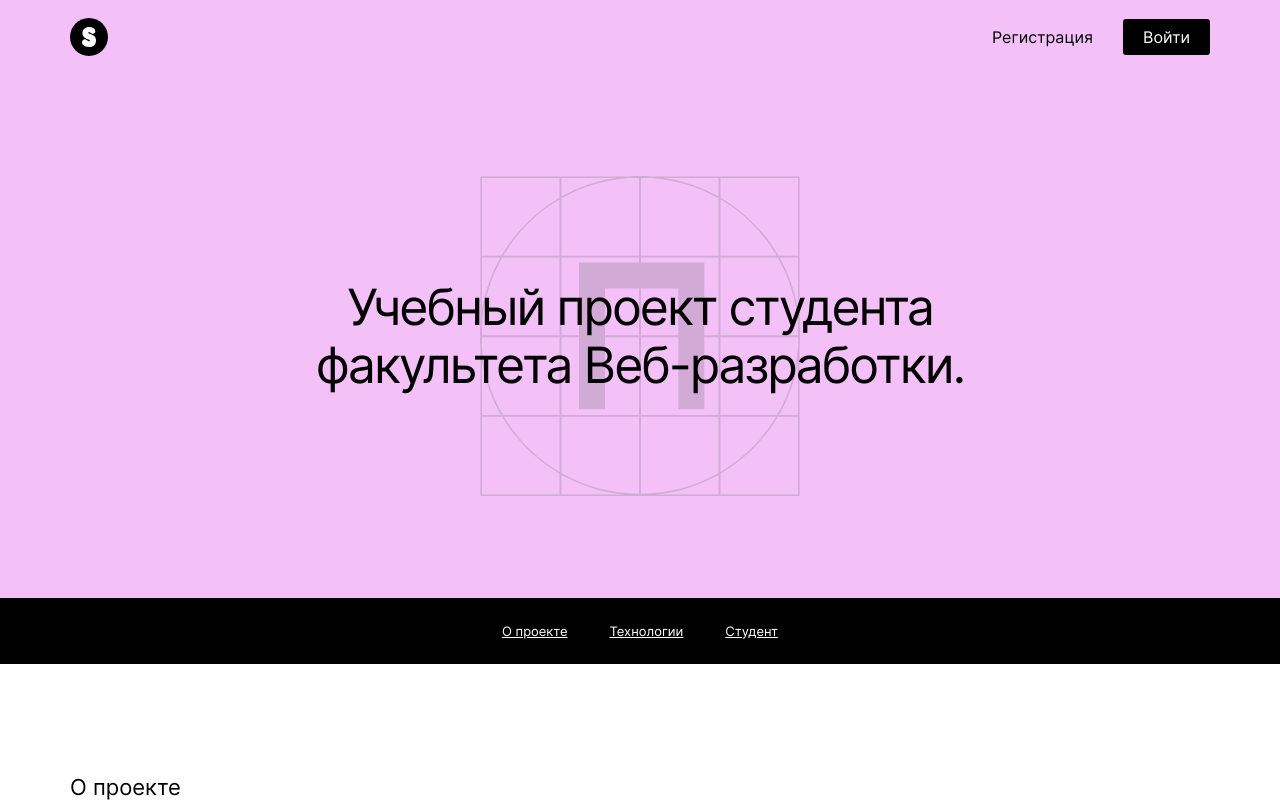
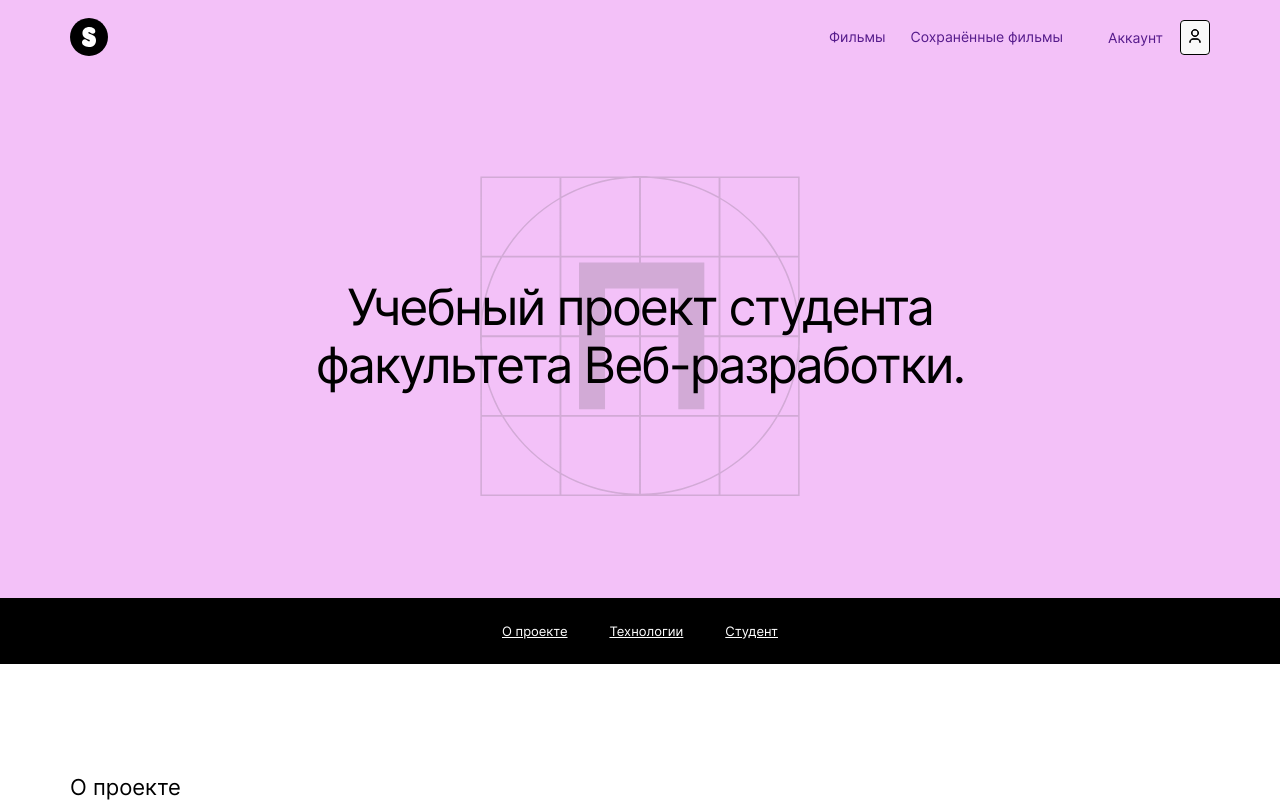
Before and after one commit to kronos2033/movies-explorer-frontend, a React (Create React App) app: page / in a window 1280 px wide. Shown: the top 802 px of the page. Built offline with nearby package versions, Linux system fonts and the light colour scheme.

Commit message:
create flex header

```diff
--- a/src/components/Header/Header.css
+++ b/src/components/Header/Header.css
@@ -5,7 +5,7 @@
     height: 74px;
 }
 
-.header__link {
+.header__links {
 margin-right: 70px;
 }
 
@@ -28,3 +28,46 @@ margin-right: 70px;
     margin-left: 30px;
     border-radius: 3px   ;
 }
+
+.header__account {
+    display: flex;
+    justify-content: space-between;
+    width: 381px;
+    align-items: center;
+}
+
+.header__films {
+text-decoration: none;
+font-style: normal;
+font-weight: 500;
+font-size: 14px;
+line-height: 18px;
+}
+
+.header__saved-films {
+    text-decoration: none;
+    font-style: normal;
+font-weight: normal;
+font-size: 14px;
+line-height: 18px;
+}
+
+.header__profile {
+    margin-left: 20px;
+    text-decoration: none;
+    font-style: normal;
+font-weight: 500;
+font-size: 14px;
+line-height: 16px;
+}
+
+.header__profile::after {
+    content: url(../../images/header-avatar.svg);
+    background-color: #F9F9F9;
+    padding: 8px;
+    border: 1px solid black;
+    border-radius: 4px;
+    margin-left: 17px;
+
+
+}
--- a/src/components/Header/Header.js
+++ b/src/components/Header/Header.js
@@ -3,15 +3,34 @@ import { Link, Route } from 'react-router-dom';
 import './Header.css';
 function Header(props) {
   return (
-    <section className='header' style={{backgroundColor:props.backgroundColor}}>
+    <section
+      className='header'
+      style={{ backgroundColor: props.backgroundColor }}
+    >
       <img className='header__logo' src={headerLogo} alt='header-logo' />
-      <div className='header__link'>
+      <div className='header__links'>
+        {props.isMain ? (
+          <>
             <Route>
               <Link className='header__register'>Регистрация</Link>
             </Route>
             <Route>
               <Link className='header__login'>Войти</Link>
             </Route>
+          </>
+        ) : (
+          <div className='header__account'>
+          <Route>
+              <Link className='header__films'>Фильмы</Link>
+            </Route>
+            <Route>
+              <Link className='header__saved-films'>Сохранённые фильмы</Link>
+            </Route>
+            <Route>
+              <Link className='header__profile'>Аккаунт</Link>
+            </Route>
+          </div>
+        )}
       </div>
     </section>
   );
--- a/src/components/Main/Main.js
+++ b/src/components/Main/Main.js
@@ -9,9 +9,11 @@ import Footer from '../Footer/Footer';
 import './Main.css';
 
 function Main(props) {
+
+  const isMain = false
   return (
     <section className = 'main'>
-      <Header backgroundColor = {'#F3C1F8'}/>
+      <Header backgroundColor = {'#F3C1F8'} isMain = {isMain}/>
       <Promo />
       <Navbar/>
       <AboutProject/>
```
Also changed, not shown: src/images/header-avatar.svg (added). Lines whose indentation alone changed are shown as unchanged.
